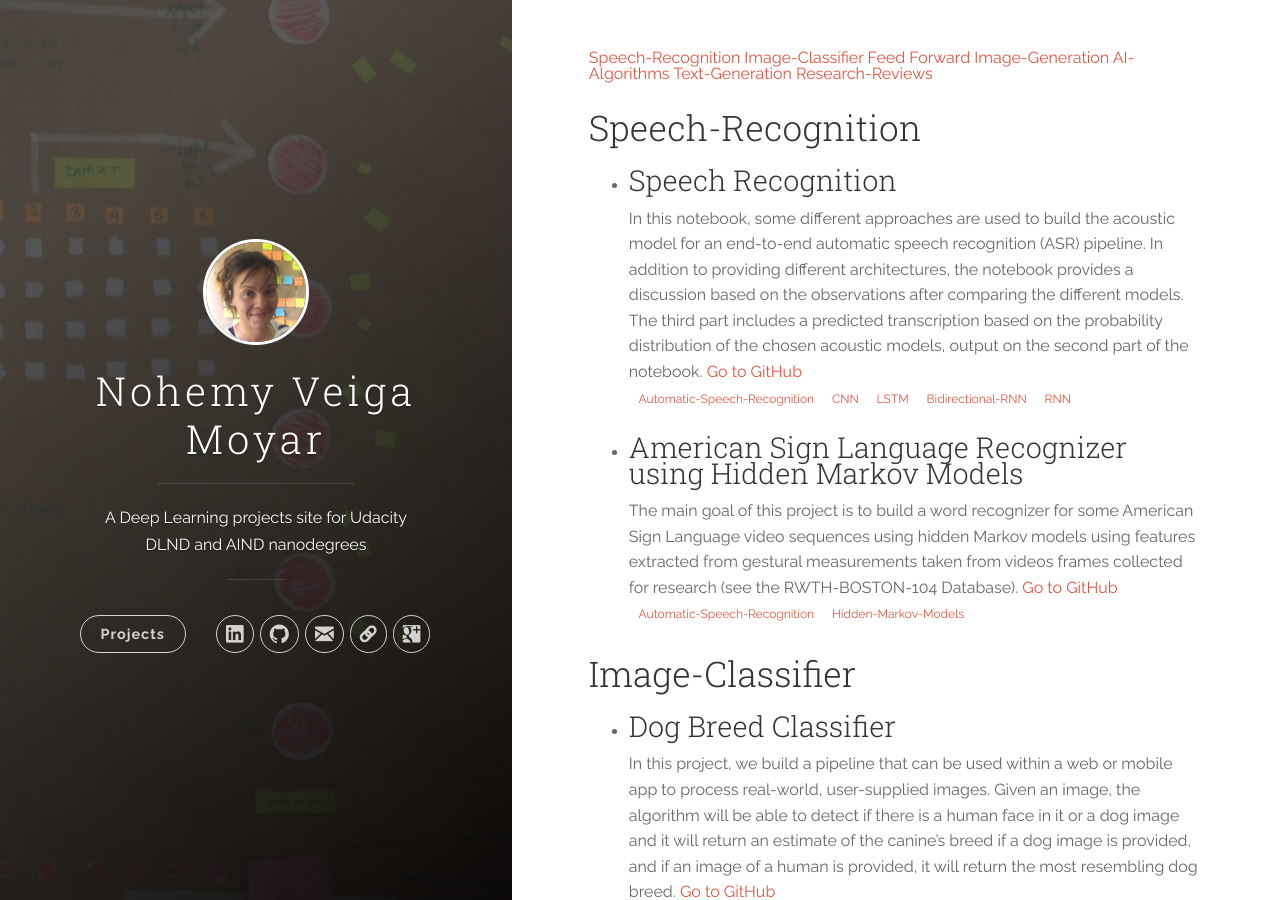
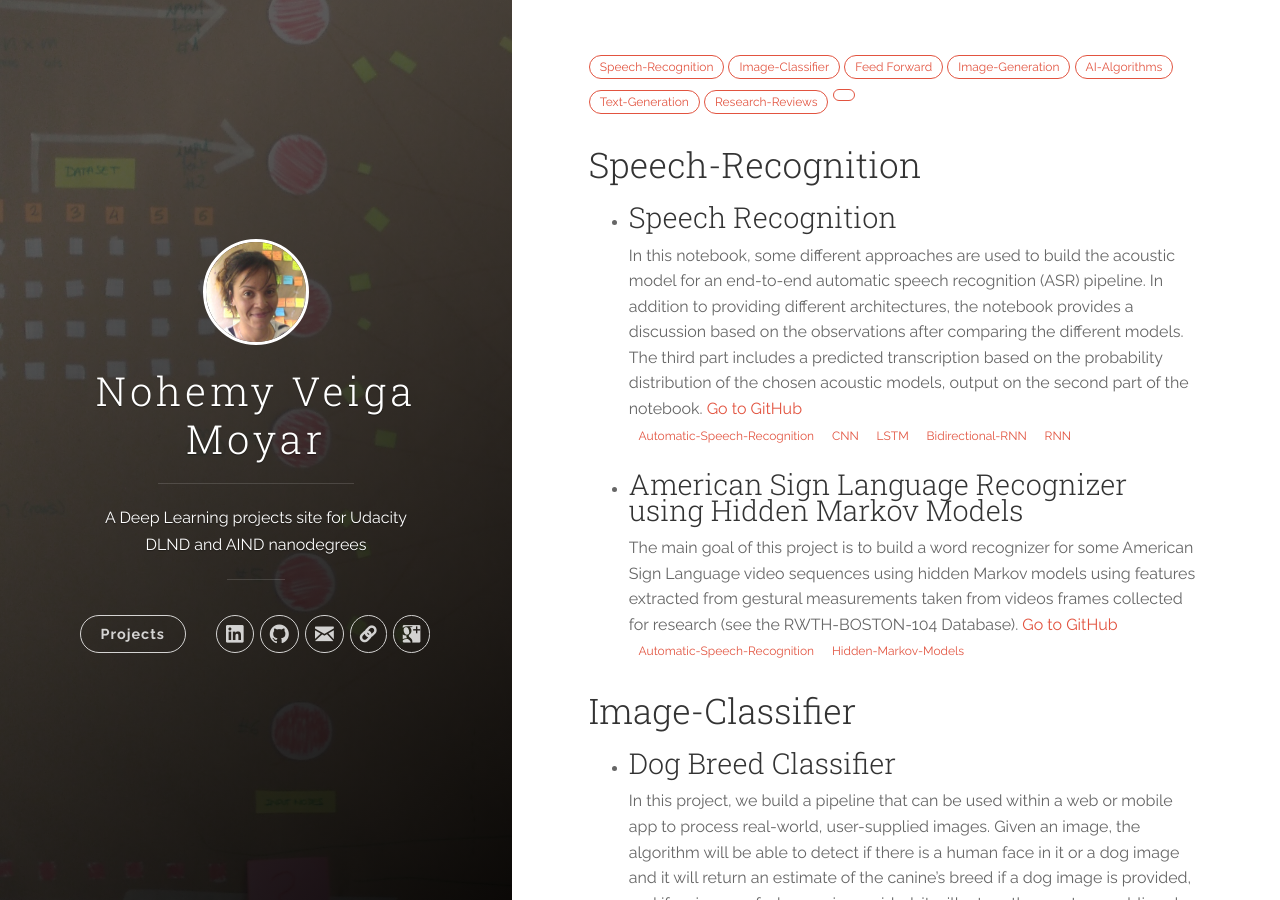
Before and after one commit to nvmoyar/nvmoyar.github.io, a Jekyll site: the page built from index.html, in a window 1280 px wide and 900 px high. Built offline with Jekyll 4.4.1, drawn with Linux system fonts in a browser that asks for light colours; the list of posts is cut into pages by our own code.

Commit message:
style: Add 'category' class to project-category div to display them rounded-button

```diff
--- a/index.html
+++ b/index.html
@@ -5,7 +5,7 @@ layout: default
 {% assign groups = site.projects | group_by: "project-category" %}
 <!-- create and assign a list of unique project-tags of a jekyll-collections called projects -->
 {% assign tags =  site.projects | map: 'project-tags' | join: ' '  | split: ' ' | uniq %}
-  <div class="project-categories">
+  <div class="categories">
     {% for group in groups %}
             <a href="#{{ group.name}}">{{ group.name }}</a>
     {% endfor %}
```
